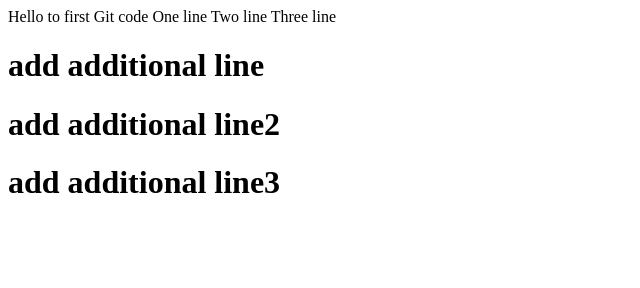
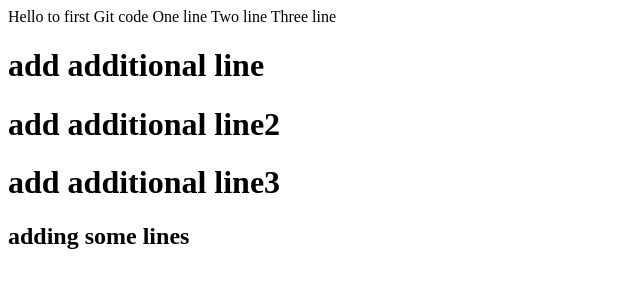
Before and after one commit to elfreedaGit/CollinsDevops, a plain HTML site: page index.html in a window 1280 px wide. Shown: the whole page, without its empty margins (0-640 px from the left). Drawn offline with Linux system fonts and the light colour scheme.

Commit message:
Update index.html

```diff
--- a/index.html
+++ b/index.html
@@ -7,3 +7,4 @@ Three line
 <h1>add additional line2</h1>
 
 <h1>add additional line3</h1>
+<h2> adding some lines </h2>
```
